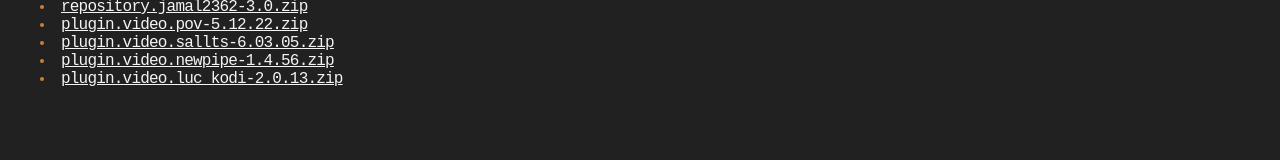
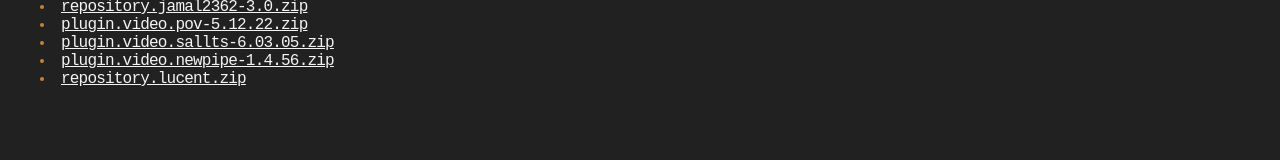
Before and after one commit to apoyotech/luc_kodi, a plain HTML site: page index.html in a window 1280 px wide. Shown: the part 2026-2186 px from the top of the page. Drawn offline with Linux system fonts and the light colour scheme.

Commit message:
Update plugin link in index.html
Replaced link for luc_kodi plugin with lucent repository link.

```diff
--- a/index.html
+++ b/index.html
@@ -145,7 +145,7 @@ El propósito de este repo es solo de uso particular y de enseñanza propia.
 <li><a href="plugin.video.pov-5.12.22.zip" style="color: #f4f4f4;">plugin.video.pov-5.12.22.zip</a></li>
 <li><a href="plugin.video.sallts-6.03.05.zip" style="color: #f4f4f4;">plugin.video.sallts-6.03.05.zip</a></li>
 <li><a href="plugin.video.newpipe-1.4.56.zip" style="color: #f4f4f4;">plugin.video.newpipe-1.4.56.zip</a></li>
-<li><a href="plugin.video.luc_kodi-2.0.13.zip" style="color: #f4f4f4;">plugin.video.luc_kodi-2.0.13.zip</a></li>
+<li><a href="repository.lucent.zip" style="color: #f4f4f4;">repository.lucent.zip</a></li>
 </h3>
 
 
```
